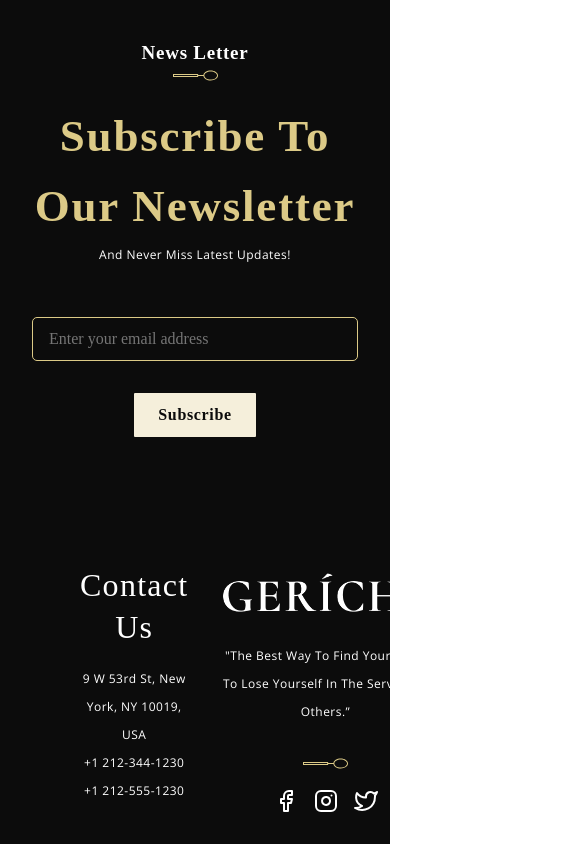
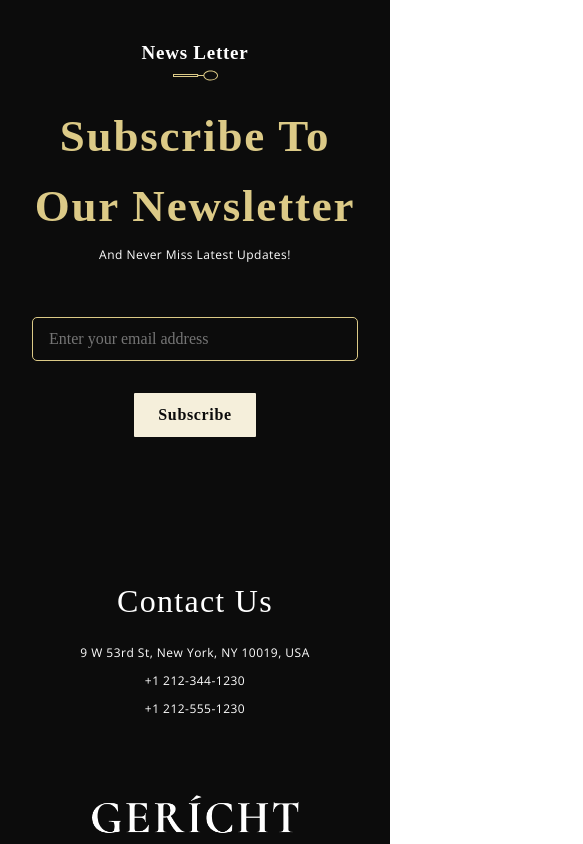
Before and after one commit to Mabast1/Gericht-Restaurant, a React (Create React App) app: page / in a window 390 px wide. Shown: the part 11156-12000 px from the top of the page, 583 px wide, since content can reach past the window. Built offline with nearby package versions, Linux system fonts and the light colour scheme; grey boxes are pictures that could not be loaded; a web font is replaced by a local one.

Commit message:
Update Footer.css

```diff
--- a/src/container/Footer/Footer.css
+++ b/src/container/Footer/Footer.css
@@ -69,3 +69,37 @@
 .footer__copyright {
   margin-top: 3rem;
 }
+
+@media screen and (min-width: 2000px) {
+  .app__footer-headtext {
+    font-size: 51px;
+    line-height: 60px;
+  }
+}
+
+@media screen and (max-width: 1150px) {
+  .app__footer-links {
+    align-items: center;
+    flex-direction: column;
+    padding: 0;
+  }
+
+  .app__footer-links_contact,
+  .app__footer-links_logo,
+  .app__footer-links_work {
+    margin: 2rem 0;
+    width: 100%;
+  }
+}
+
+@media screen and (max-width: 650px) {
+  .app__footer {
+    padding: 0 0 2rem 0;
+  }
+}
+
+@media screen and (max-width: 350px) {
+  .app__footer-links_logo img:first-child {
+    width: 80%;
+  }
+}
```
